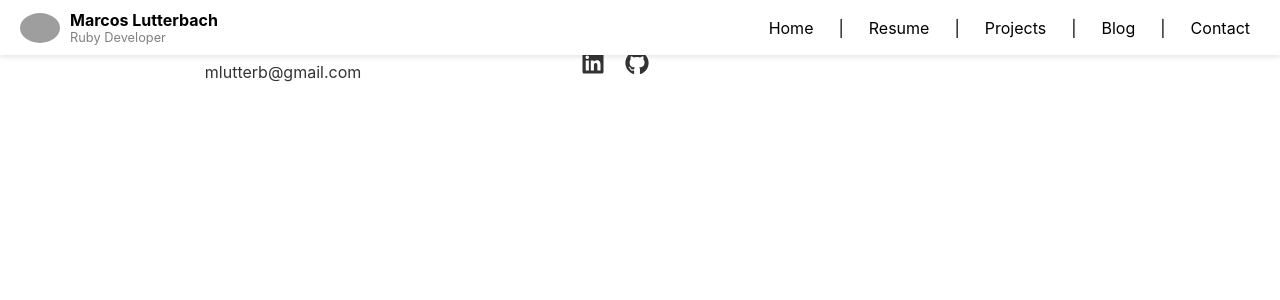
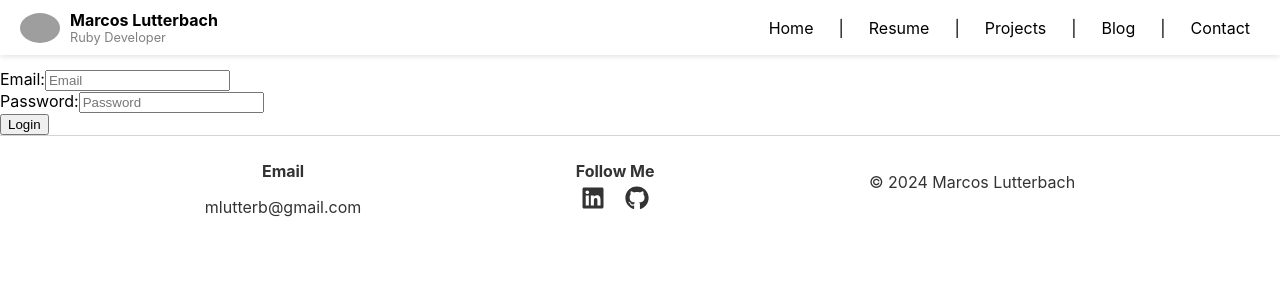
Before and after one commit to mlutterbach/personal-blog-platform, a React (Create React App) app in the folder blog-ui/: page /login in a window 1280 px wide. Shown: the top 300 px of the page. Built offline with nearby package versions, Linux system fonts and the light colour scheme; no server answers; grey boxes are pictures that could not be loaded; the HTML template or start-up script is replaced by a standard one.

Commit message:
Added Login and Registration pages

```diff
--- a/blog-ui/src/App.js
+++ b/blog-ui/src/App.js
@@ -8,6 +8,8 @@ import Article from './components/Article';
 import Contact from './components/Contact';
 import Resume from './components/Resume';
 import Footer from './components/Footer';
+import Register from './components/Register';
+import Login from './components/Login';
 
 function App() {
   return (
@@ -15,6 +17,8 @@ function App() {
       <div className="App">
         <Navbar />
         <Routes>
+          <Route path="/register" element={<Register />} />
+          <Route path="/login" element={<Login />} />
           <Route path="/" element={<Home />} />
           <Route path="/articles" element={<ArticleList />} />
           <Route path="/articles/:id" element={<Article />} />
--- a/blog-ui/src/components/CreateArticle.js
+++ b/blog-ui/src/components/CreateArticle.js
@@ -1,4 +1,4 @@
-import React, { useState } from 'react';
+import React, { useState, useEffect } from 'react';
 import axios from 'axios';
 import { useNavigate } from 'react-router-dom';
 
@@ -11,26 +11,33 @@ const CreateArticle = () => {
   const [successMessage, setSuccessMessage] = useState('');
   const navigate = useNavigate();
 
+  useEffect(() => {
+    const isLoggedIn = localStorage.getItem('token');
+    if (!isLoggedIn) {
+      navigate('/login');
+    }
+  }, [navigate]);
+
   const handleSubmit = async (e) => {
     e.preventDefault();
     try {
       const response = await axios.post(`${apiUrl}/articles`, {
         article: { title, content, tags }
-       }, {
-          headers: {
-            'Accept': 'application/json'
-          }
+      }, {
+        headers: {
+          'Accept': 'application/json',
+          'Authorization': `Bearer ${localStorage.getItem('token')}`
+        }
       });
       console.log('Article created:', response.data);
 
-      // Reset form fields
       setTitle('');
       setContent('');
       setTags('');
 
       setSuccessMessage('Article created successfully!');
       setTimeout(() => {
-        navigate('/articles')
+        navigate('/articles');
       }, 2000);
     } catch (error) {
       console.log('Error creating article:', error);
@@ -55,7 +62,7 @@ const CreateArticle = () => {
           <label>Tags:</label>
           <input type="text" value={tags} onChange={(e) => setTags(e.target.value)} />
         </div>
-        <button type='submit'>Create Article</button>
+        <button type="submit">Create Article</button>
       </form>
     </div>
   );
--- /dev/null
+++ b/blog-ui/src/components/Login.js
@@ -0,0 +1,67 @@
+import React, { useState, useEffect } from 'react';
+import axios from 'axios';
+import { useNavigate, useLocation } from 'react-router-dom';
+
+const apiUrl = process.env.RAILS_APP_WEBSITE_URL || 'http://localhost:3001';
+
+const Login = () => {
+  const [email, setemail] = useState('');
+  const [password, setPassword] = useState('');
+  const [showRegisterButton, setShowRegisterButton] = useState(false);
+  const navigate = useNavigate();
+  const location = useLocation();
+
+  const apiUrl = process.env.RAILS_APP_WEBSITE_URL || 'http://localhost:3001';
+
+
+  useEffect(() => {
+    const checkUsersExistence = async () => {
+      try {
+        const response = await axios.get(`${apiUrl}/users`);
+        if (response.data.length === 0) {
+          setShowRegisterButton(true);
+        }
+      } catch (error) {
+        console.log('Error checking users:', error);
+      }
+    };
+    checkUsersExistence();
+  }, []);
+
+
+  const handleLogin = async (e) => {
+    e.preventDefault();
+    try {
+      const response = await axios.post(`${apiUrl}/login`, {
+        email, password,
+      });
+      localStorage.setItem('token', response.data.token);
+      const redirectTo = location.state?.from || '/articles';
+      navigate(redirectTo);
+    } catch (error) {
+      console.log('Login failed:', error);
+    }
+  };
+
+  return (
+    <div>
+      <h2>Login</h2>
+      <form onSubmit={handleLogin}>
+        <div>
+          <label>Email:</label>
+          <input type='email' placeholder='Email' value={email} onChange={(e) => setemail(e.target.value)} required />
+        </div>
+        <div>
+          <label>Password:</label>
+          <input type='password' placeholder='Password' value={password} onChange={(e) => setPassword(e.target.value)} required />
+        </div>
+        <button type='submit'>Login</button>
+      </form>
+      {showRegisterButton && (
+        <button onClick={() => navigate('/register')}>Create an Account</button>
+      )}
+    </div>
+  );
+};
+
+export default Login;
--- /dev/null
+++ b/blog-ui/src/components/Register.js
@@ -0,0 +1,38 @@
+import React, { useState } from 'react';
+import axios from 'axios';
+
+const apiUrl = process.env.RAILS_APP_WEBSITE_URL || 'http://localhost:3001';
+
+const Register = () => {
+  const [email, setEmail] = useState('');
+  const [password, setPassword] = useState('');
+  const [passwordConfirmation, setPasswordConfirmation] = useState('');
+  const [message, setMessage] = useState('');
+
+  const handleSubmit = async (e) => {
+    e.preventDefault();
+    try {
+      const response = await axios.post(`${apiUrl}/signup`, {
+        user: { email, password, password_confirmation: passwordConfirmation }
+      });
+      setMessage(response.data.message);
+    } catch (error) {
+      setMessage(error.message.data.error || 'Sign up Failed');
+    }
+  };
+
+  return (
+    <div>
+      <h2>Register</h2>
+      <form onSubmit={handleSubmit}>
+        <input type='email' placeholder='Email' value={email} onChange={(e) => setEmail(e.target.value)} />
+        <input type='password' placeholder='Password' value={password} onChange={(e) => setPassword(e.target.value)} />
+        <input type='password' placeholder='Confirm Password' value={passwordConfirmation} onChange={(e) => setPasswordConfirmation(e.target.value)} />
+        <button type='submit'>Sign Up</button>
+      </form>
+      {message && <p>{message}</p>}
+    </div>
+  );
+};
+
+export default Register;
```
